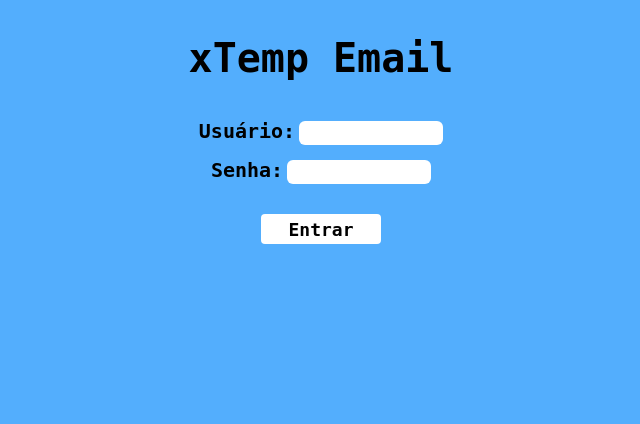
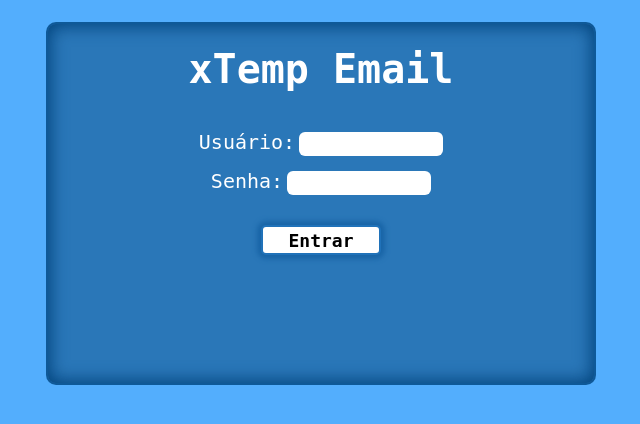
Before and after one commit to victorresende069/xtemp.email, a PHP site: template view/login/login.html in a window 1280 px wide. Shown: the top 424 px of the page, without its empty margins (319-959 px from the left). Run offline with PHP 8.4, Linux system fonts and the light colour scheme; the template is opened without the code that fills it, so the values that code supplies are empty.

Commit message:
Update CSS Login

```diff
--- a/assets/css/login.css
+++ b/assets/css/login.css
@@ -1,24 +1,32 @@
 *{
-    background: rgb(83, 174, 253);
     margin: 0px;
 }
-
+body{
+    background: rgb(83, 174, 253);
+}
 .app{
     display: flex;
     justify-content: center;
-    margin: 25px;
+    margin: 12px;
 }
 
 .form {
+    background: #09487e8a;
     display: flex;
     flex-direction: column;
     align-items: center;
     margin-top: 10px;
+    padding: 22px;
+    width: 40%;
+    height: 315px;
+    border: 2px solid #004887a3;
+    box-shadow: inset 0 0 17px 2px #00427a;
+    border-radius: 10px;
 }
 .form label{
     font-family: monospace;
     font-size: 20px;
-    font-weight: 600;
+    font-weight: 500;
 }
 .formInput input{
     background: white;
@@ -36,17 +44,25 @@
     margin-top: 10px;
     font-weight: bold;
     font-family: monospace;
-    border: 8px red;
-    border-radius: 4px;
     height: 30px;
     width: 120px;
+    border: 2px solid #2072b9;
+    box-shadow: 0 0 5px 4px #1965a7;
+    border-radius: 5px;
     cursor: pointer;
 }
 .h1Form{
     font-family: monospace;
     font-size: 40px;
     margin-bottom: 25px;
+    color: white;
 }
+
+.formInput label{
+    color: white;
+}
+
+
 
 .formSubmit{
     margin-top: 10px;
@@ -58,3 +74,14 @@
     font-size: 14px;
     font-weight: 600;
 }
+
+/*MOBILE*/
+@media (max-width:768px)  {
+
+    .form {
+        width: 70%;
+        height: 350px;
+    }
+
+
+}
```
